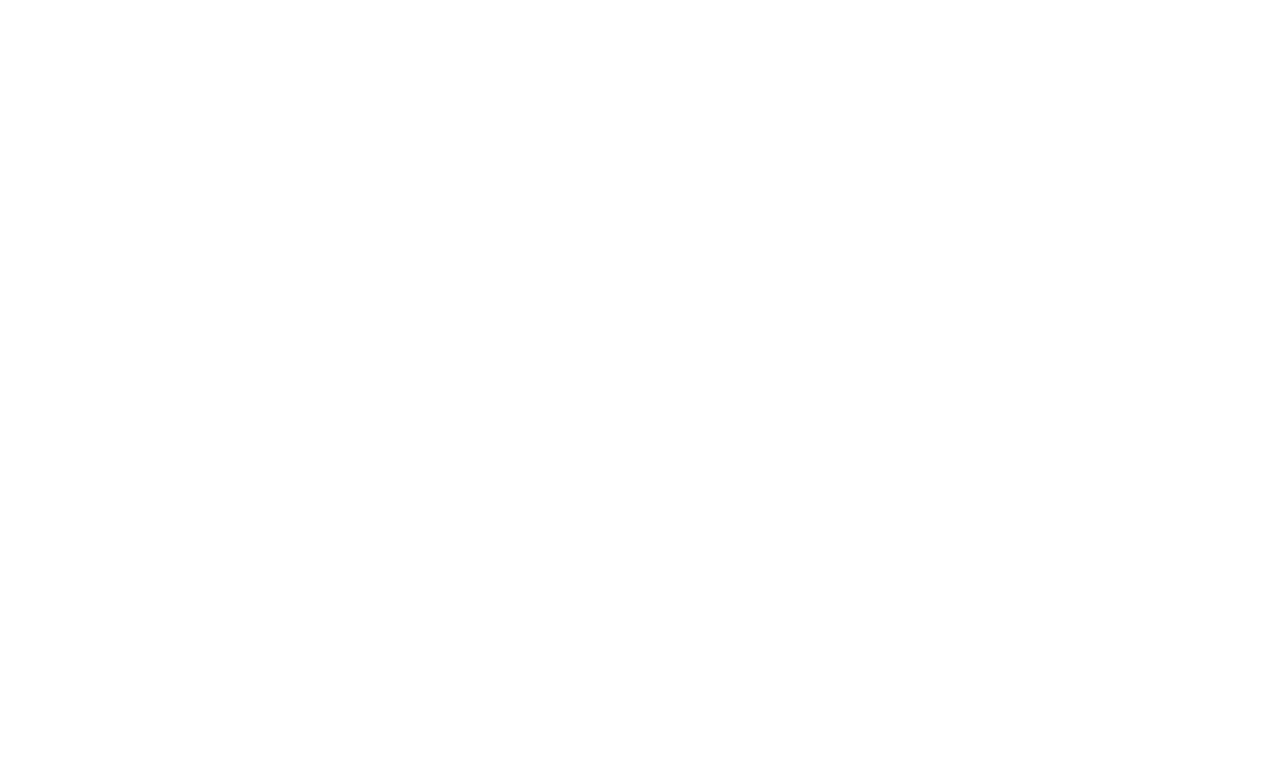
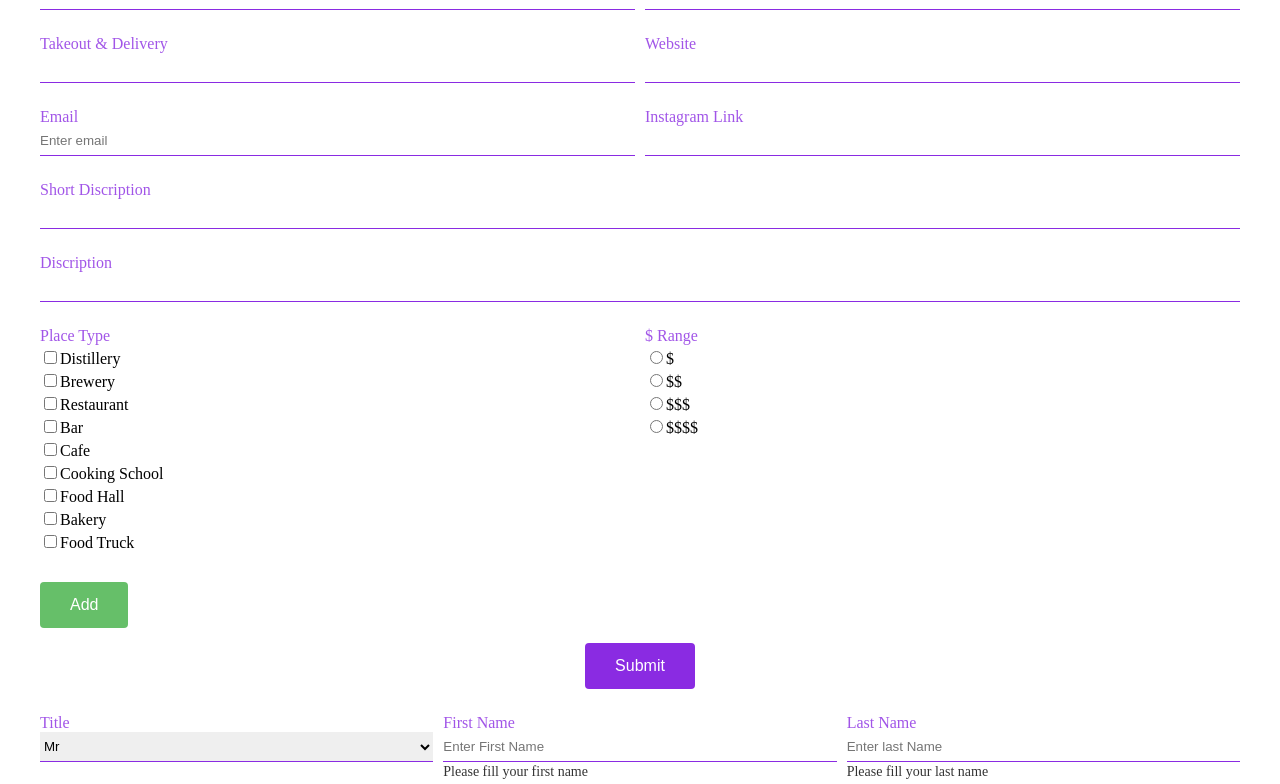
Before and after one commit to mithyalabs/react-forms-lite, a React (Vite) app: page / in a window 1280 px wide. Shown: the part 176-960 px from the top of the page. Before the commit the page ends 800 px from the top, so only its background shows below. Built offline with nearby package versions, Linux system fonts and the light colour scheme.

Commit message:
added change in app component

```diff
--- a/src/App.tsx
+++ b/src/App.tsx
@@ -19,7 +19,8 @@ const rgistrationconfig = [
           { value: "Mr", name: "Mr" },
           { value: "Mrs", name: "Mrs" },
           { value: "Miss", name: "Miss" },
-        ]
+        ],
+        label: "Title"
       },
 
     },
@@ -93,7 +94,6 @@ const rgistrationconfig = [
           { value: "female", name: "Female" },
           { value: "other", name: "Other" },
         ],
-        // name: "gender",
         label: "Select gender",
         helperText: "Select any one option",
         isColumner: true,
@@ -103,7 +103,6 @@ const rgistrationconfig = [
       type: "switch",
       valueKey: "toggle",
       fieldProps: {
-        // name: "switch",
         label: "Toggle",
         helperText: "Click for toggle",
       },
@@ -121,7 +120,6 @@ const rgistrationconfig = [
           { value: "hindi", name: "Hindi" },
           { value: "french", name: "French" },
         ],
-        // name: "language",
         label: "Language",
         emptyItem: "Select something",
         helperText: "Select your language",
@@ -158,12 +156,11 @@ const rgistrationconfig = [
     type: "checkbox",
     valueKey: "agreement",
     fieldProps: {
-      options:[
-        { value: "Mr", name: "Mr" },
-        { value: "Mrs", name: "Mrs" },
-        { value: "Miss", name: "Miss" },
-      ],
-      // name: "agreement",
+      // options:[
+      //   { value: "Mr", name: "Mr" },
+      //   { value: "Mrs", name: "Mrs" },
+      //   { value: "Miss", name: "Miss" },
+      // ],
       booleanLabel:"I agree to the Terms & Conditions and Privacy Policy Terms & Conditions and Privacy Policy",
     },
 
@@ -181,123 +178,123 @@ const testformconfig = [
       label: "Name of the Place",
     },
   },
-  // [
-  //   {
-  //     type: "text",
-  //     valueKey: "contact",
-  //     fieldProps: {
-  //       label: "Contact Number",
-  //       className: "labeltextred",
-  //     },
-  //   },
-  //   {
-  //     type: "text",
-  //     valueKey: "rlink",
-  //     fieldProps: {
-  //       label: "Reservation Link",
-  //     },
-  //   },
-  // ],
+  [
+    {
+      type: "text",
+      valueKey: "contact",
+      fieldProps: {
+        label: "Contact Number",
+        className: "labeltextred",
+      },
+    },
+    {
+      type: "text",
+      valueKey: "rlink",
+      fieldProps: {
+        label: "Reservation Link",
+      },
+    },
+  ],
 
-  // [
-  //   {
-  //     type: "text",
-  //     valueKey: "tandd",
-  //     fieldProps: {
-  //       label: "Takeout & Delivery",
-  //     },
-  //   },
-  //   {
-  //     type: "text",
-  //     valueKey: "website",
-  //     fieldProps: {
-  //       label: "Website",
-  //     },
-  //   },
-  // ],
-  // [
-  //   {
-  //     type: "text",
-  //     valueKey: "email",
-  //     fieldProps: {
-  //       label: "Email",
-  //       placeholder: "Enter email",
-  //     },
-  //   },
-  //   {
-  //     type: "text",
-  //     valueKey: "iglink",
-  //     fieldProps: {
-  //       label: "Instagram Link",
-  //     },
-  //   },
-  // ],
-  // {
-  //   type: "text",
-  //   valueKey: "sdis",
-  //   fieldProps: {
-  //     label: "Short Discription",
-  //   },
-  // },
-  // {
-  //   type: "text",
-  //   valueKey: "dis",
-  //   fieldProps: {
-  //     label: "Discription",
-  //   },
-  // },
-  // [
-  //   {
-  //     type: "checkbox",
-  //     fieldProps: {
-  //       options:[
-  //         { value: "Distillery", name: "Distillery" },
-  //         { value: "Brewery", name: "Brewery" },
-  //         { value: "Restaurant", name: "Restaurant" },
-  //         { value: "Bar", name: "Bar" },
-  //         { value: "Cafe", name: "Cafe" },
-  //         { value: "Cooking School", name: "Cooking School" },
-  //         { value: "Food Hall", name: "Food Hall" },
-  //         { value: "Bakery", name: "Bakery" },
-  //         { value: "Food Truck", name: "Food Truck" },
-  //       ],
-  //       label: "Place Type",
-  //       isColumner: true,
-  //       name: "place",
-  //       id: "",
-  //     },
-  //     valueKey: "placetype",
-  //   },
-  //   {
-  //     type: "radio",
-  //     fieldProps: {
-  //       options:[
-  //         { value: "$", name: "$" },
-  //         { value: "$$", name: "$$" },
-  //         { value: "$$$", name: "$$$" },
-  //         { value: "$$$$", name: "$$$$" },
-  //       ],
-  //       name: "range",
-  //       label: "$ Range",
-  //       isColumner: true,
-  //       id: "",
-  //     },
-  //     valueKey: "range",
-  //   },
-  // ],
-  // [
-  //   {
-  //     type: "array",
-  //     valueKey: "arrayText",
-  //     fieldProps: {
-  //       itemType: "text",
-  //       defaultItemValue: "",
-  //       arrayItemFieldProps: {
-  //         label: "Label",
-  //       },
-  //     },
-  //   },
-  // ],
+  [
+    {
+      type: "text",
+      valueKey: "tandd",
+      fieldProps: {
+        label: "Takeout & Delivery",
+      },
+    },
+    {
+      type: "text",
+      valueKey: "website",
+      fieldProps: {
+        label: "Website",
+      },
+    },
+  ],
+  [
+    {
+      type: "text",
+      valueKey: "email",
+      fieldProps: {
+        label: "Email",
+        placeholder: "Enter email",
+      },
+    },
+    {
+      type: "text",
+      valueKey: "iglink",
+      fieldProps: {
+        label: "Instagram Link",
+      },
+    },
+  ],
+  {
+    type: "text",
+    valueKey: "sdis",
+    fieldProps: {
+      label: "Short Discription",
+    },
+  },
+  {
+    type: "text",
+    valueKey: "dis",
+    fieldProps: {
+      label: "Discription",
+    },
+  },
+  [
+    {
+      type: "checkbox",
+      fieldProps: {
+        options:[
+          { value: "Distillery", name: "Distillery" },
+          { value: "Brewery", name: "Brewery" },
+          { value: "Restaurant", name: "Restaurant" },
+          { value: "Bar", name: "Bar" },
+          { value: "Cafe", name: "Cafe" },
+          { value: "Cooking School", name: "Cooking School" },
+          { value: "Food Hall", name: "Food Hall" },
+          { value: "Bakery", name: "Bakery" },
+          { value: "Food Truck", name: "Food Truck" },
+        ],
+        label: "Place Type",
+        isColumner: true,
+        name: "place",
+        id: "",
+      },
+      valueKey: "placetype",
+    },
+    {
+      type: "radio",
+      fieldProps: {
+        options:[
+          { value: "$", name: "$" },
+          { value: "$$", name: "$$" },
+          { value: "$$$", name: "$$$" },
+          { value: "$$$$", name: "$$$$" },
+        ],
+        name: "range",
+        label: "$ Range",
+        isColumner: true,
+        id: "",
+      },
+      valueKey: "range",
+    },
+  ],
+  [
+    {
+      type: "array",
+      valueKey: "arrayText",
+      fieldProps: {
+        itemType: "text",
+        defaultItemValue: "",
+        arrayItemFieldProps: {
+          label: "Label",
+        },
+      },
+    },
+  ],
 ];
 
 function App() {
@@ -345,7 +342,7 @@ function App() {
         config={testformconfig}
         initialValues={initialValues}
         isInProgress={loading}
-        // validationSchema={validationSchema}
+        validationSchema={validationSchema}
         // actionConfig={myActionConfig}
         onSubmit={(values: object) => {
           setLoading(true);
@@ -354,20 +351,21 @@ function App() {
         } }       />
 
 
-    {/* <ReactForm
+    <ReactForm
         config={rgistrationconfig}
         initialValues={initialValues}
         isInProgress={loading}
-        // validationSchema={validationSchema}
-        // actionConfig={myActionConfig}
+        validationSchema={validationSchema}
+        actionConfig={myActionConfig}
         onSubmit={(values: object) => {
           setLoading(true);
           console.log(values);
           setTimeout(() => setLoading(false), 1000);
-        }} */}
+        }}
+        />
 
 
-      {/* /> */}
+
     </div>
   );
 }
```
